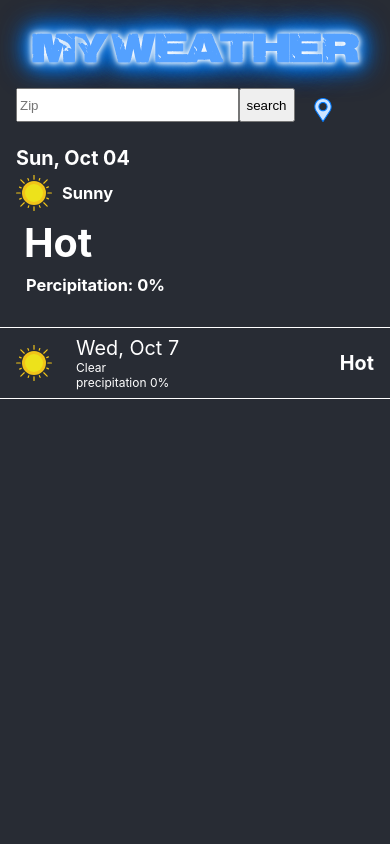
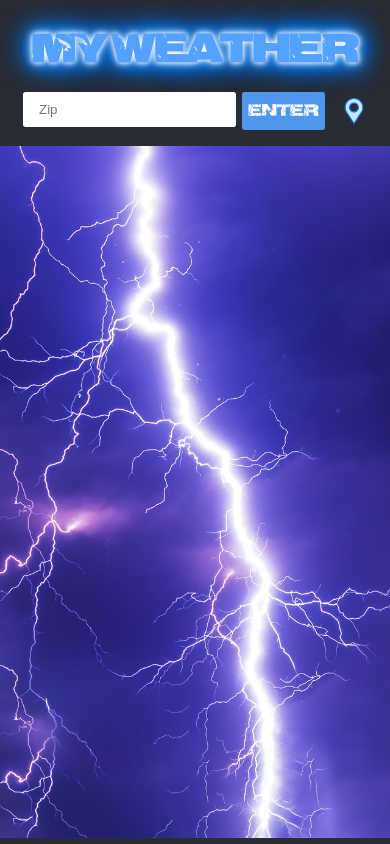
Before and after one commit to lcdonaldson/rct-myWeather, a React (Create React App) app: page / in a window 390 px wide. Built offline with nearby package versions, Linux system fonts and the light colour scheme.

Commit message:
input responsive styles

```diff
--- a/src/App.css
+++ b/src/App.css
@@ -12,6 +12,11 @@ p {margin: 0;}
   flex-direction: column;
   font-size: calc(12px + 2vmin);
   color: white;
+}
+.responsive {
+  width: 100%;
+  height: auto;
+  /* transform: rotate(180deg); */
 }
 .app-header {
   text-align: center;
@@ -33,15 +38,35 @@ p {margin: 0;}
 .location {
   height: 3rem;
   display: flex;
-  margin: 0.5rem 0 1.5rem 0;
+  justify-content: center;
+  margin: 1rem 0;
 }
 .zipInputWrapper { align-self: flex-end;}
 .zipInput {
-  height: 28px;
-  min-width: 55vw;
+  height: 2.45em;
+  min-width: 50vw;
   outline: none;
+  padding-left: 1rem;
+  border: none;
+  border-radius: 0.2em;
 }
-.location>img { align-self: flex-end; margin-left: 1rem;}
+.submitBtn {
+  font-size: .62em;
+  height: 3.1em;
+  margin-left: 0.50em;
+  padding: 0.9em 0.5em;
+  border: none;
+  border-radius: 0.2em;
+  outline: none;
+  font-family: 'Electrical';
+  color: #fff;
+  background-color: #54a1ffe8;
+}
+.location>img {
+  align-self: flex-end;
+  margin-left: 1rem;
+  margin-bottom: 0.4rem;
+}
 .today { padding: 0 1rem }
 .mediaObj-sm {
   padding-top: 0.3rem;
@@ -54,7 +79,6 @@ p {margin: 0;}
   flex: 1;
 }
 .forcast-txt {flex: 1; padding-top: 0.5rem}
-
 .mediaObjWrapper {
   margin-top: 2rem;
   display: flex;
@@ -62,21 +86,25 @@ p {margin: 0;}
   border-bottom: 1px solid white;
   padding: 0.5rem 1rem;
 }
-
 .img-sm {
   max-height: 36px;
   max-width: 36px;
   align-self: center;
   flex: 1;
 }
-
 .info {
   flex: 1;
   margin-left: 1.5rem;
 }
 
+
+@media only screen and (min-width: 440px) {
+  /* .zipInput { min-width: 70vw; height: 2.7em;} */
+  .submitBtn { font-size: 0.52em;}
+}
+
 @media only screen and (min-width: 550px) {
-  .zipInput { min-width: 70vw; }
+  .zipInput { min-width: 70vw; height: 2.7em;}
 }
 
 @media only screen and (min-width: 660px) {
@@ -84,9 +112,9 @@ p {margin: 0;}
 }
 
 @media only screen and (min-width: 768px) {
-  .zipInput { min-width: 80vw;}
+  .zipInput { min-width: 78vw;}
 }
 
 @media only screen and (min-width: 960px) {
-  .zipInput { min-width: 85vw;}
+  .zipInput { min-width: 80vw; height: 2.9em}
 }
--- a/src/App.js
+++ b/src/App.js
@@ -1,17 +1,16 @@
-import React, {useState} from 'react';
+import React, {useState, Image} from 'react';
 import './App.css';
 import MediaObject from './components/mediaObject';
 // import * as apiData from './api/weatherApi';
 import * as format from './helpers/format';
 
 function App() {
+  const [home, setHome] = useState(false)
   const [toggle, setToggle] = useState(true)
-  const [name, setName] = useState('Type your location')
-  const [temp, setTemp] = useState('Hot')
-
-  let clear = 'Clear';
-  let precipitation = 'precipitation 0%';
-
+  const [name, setName] = useState('Hello, where are you ?')
+  const [temp, setTemp] = useState(' ')
+  const [desc, setDesc] = useState(' ')
+  const [perc, setPerc] = useState(' ')
 
   function zipWeatherLookUp(event) {
     event.preventDefault();
@@ -21,12 +20,16 @@ function App() {
       .then(response => response.json())
       .then(data => {
         let temps = format.formatToF(data)
-        console.dir('temps are ' + temps)
+        console.dir(data)
         setTemp(temps)
         setName(data.name)
+        setDesc(data.weather[0].description)
+        setPerc(data.main.humidity)
         clickToggle()
+        setHome(true)
       })
   }
+
   const clickToggle = () => {
     setToggle(!toggle)
   }
@@ -37,46 +40,55 @@ function App() {
         <h2 className="header-txt">My Weather</h2>
       </header>
       <div className="homeWrapper">
-        <div className="today">
         <div className="location">
           { toggle ?
             <form
               onSubmit={zipWeatherLookUp}
               className="zipInputWrapper">
               <input placeholder="Zip" className="zipInput"/>
-                <button
-                  type="submit"
-                  style={{ height: 34 }}>search</button>
+              <button type="submit" className="submitBtn">Enter</button>
             </form>
           :
             <h3>{name}</h3>
           }
           <img
-              height={toggle ? 24 : 26}
-              width={toggle ? 24 : 26}
+            height={26}
+            width={26}
             onClick={clickToggle}
             src={require('./assets/pin.svg')}/>
         </div>
+        { home ?
+          <>
+            <div className="today">
               <h4 style={{margin: 0}}>Sun, Oct 04</h4>
               <div className="mediaObj-sm">
                 <img className="forcast-img" src={require('./assets/sunny.svg')} />
-            <h5 className="forcast-txt" style={{ margin: 0, paddingLeft: 10 }}>Sunny</h5>
+                <h5
+                  className="forcast-txt"
+                  style={{ margin: 0, paddingLeft: 10 }}>{desc}</h5>
               </div>
               <h1 style={{ margin: "0.2em" }}>
                 {temp}
-            {/* <span style={{ fontSize: 16 }}>F</span> */}
+                <span style={{ fontSize: 16 }}> F</span>
               </h1>
-          <h5 style={{ margin: 0, paddingLeft: 10}}>Percipitation: 0%</h5>
+              <h5 style={{ margin: 0, paddingLeft: 10}}>Percipitation: {perc}%</h5>
             </div>
             <MediaObject
               img={require('./assets/sunny.svg')}
               day={format.day}
               month={format.month}
               date={format.date}
-          desc={clear}
-          precipitation={precipitation}
+              desc={desc}
+              precipitation={perc}
               temp={temp}
             />
+          </>
+          :
+          <img
+            src={require('./assets/lightning.jpg')}
+            className='responsive'
+          />
+        }
       </div>
     </div>
   );
--- a/src/components/mediaObject.js
+++ b/src/components/mediaObject.js
@@ -8,10 +8,13 @@ const MediaObject = (props) => {
             <div className="info">
                 <p>{day}, {month} {date}</p>
                 <p style={{fontSize: 12}}>{desc}</p>
-                <p style={{ fontSize: 12 }}>{precipitation}</p>
+                <p style={{ fontSize: 12 }}>{precipitation} %</p>
             </div>
             <div className="temp">
-                <h4 style={{marginTop: 15, marginBottom: 0}}>{temp}</h4>
+                <h4 style={{marginTop: 15, marginBottom: 0}}>
+                    {temp}
+                    <span style={{ fontSize: 16 }}> F</span>
+                </h4>
             </div>
         </div>
     )
```
Also changed, not shown: src/assets/lightning.jpg (added), src/assets/splash.png (added). Lines whose indentation alone changed are shown as unchanged.
